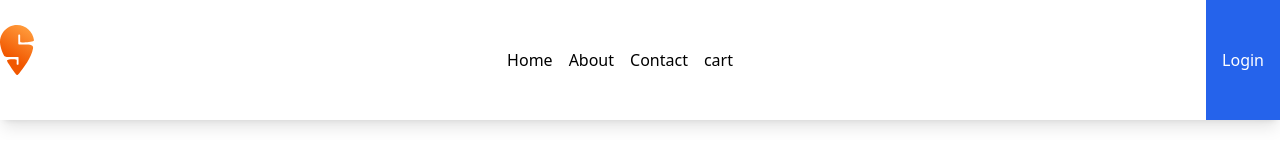
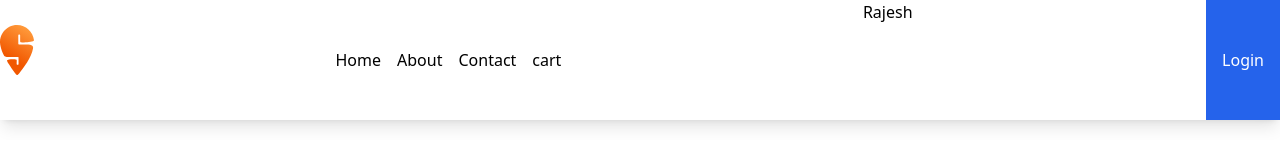
Before and after one commit to rky9/react, a React (Vite) app: page / in a window 1280 px wide. Shown: the top 160 px of the page. Built offline with nearby package versions, Linux system fonts and the light colour scheme; no server answers.

Commit message:
ContextAPI

```diff
--- a/src/App.js
+++ b/src/App.js
@@ -21,7 +21,7 @@
 //Optional chaining "?"
 //React use Reconsailation algo(diff algo) to find tree, it's find out what needs to ne update.
 
-import React from "react";
+import React, { useState } from "react";
 import ReactDOM from "react-dom/client";
 //Default import
 //named import
@@ -33,13 +33,21 @@ import Error from "./component/Error";
 import Footer from "./component/Footer";
 import Header from "./component/Header";
 import RestraurantMenu from "./component/RestraurantMenu";
+import UserContext from "./utils/UserContext";
+
 const AppLayout = () => {
+  const [user, setUser] = useState({
+    name: "Rajesh",
+    email: "mail@rajeshky.com",
+  });
   return (
-    <div key="div" style={{ background: "#fefefe" }}>
-      <Header />
-      <Outlet />
-      <Footer />
-    </div>
+    <UserContext.Provider value={{ user: user, setUser }}>
+      <div key="div" style={{ background: "#fefefe" }}>
+        <Header />
+        <Outlet />
+        <Footer />
+      </div>
+    </UserContext.Provider>
   );
 };
 const appRouter = createBrowserRouter([
--- a/src/component/Body.js
+++ b/src/component/Body.js
@@ -1,15 +1,16 @@
 //Chunking, Code Splitting, Dynamic bundling, Lazy Loading, On demand loading, Dynamic Import
 
-import React, { useEffect, useState } from "react";
+import React, { useContext, useEffect, useState } from "react";
 //import { restaurantList } from "../config";
 import { Link } from "react-router-dom";
+import UserContext from "../utils/UserContext";
 import RestrauntCard from "./RestraurantCard";
 import Shimmer from "./Shimmer";
 const Body = () => {
   const [allRestaurants, setAllRestaurants] = useState([]);
   const [filteredRestaurants, setFilteredRestaurants] = useState([]);
   const [searchText, setSearchText] = useState("");
-
+  const { user, setUser } = useContext(UserContext);
   async function getRestaurants() {
     const data = await fetch(
       "https://www.swiggy.com/dapi/restaurants/list/v5?lat=12.9351929&lng=77.62448069999999&page_type=DESKTOP_WEB_LISTING"
@@ -40,6 +41,7 @@ const Body = () => {
           placeholder="search"
           onChange={(e) => {
             setSearchText(e.target.value);
+            setUser({ name: e.target.value });
           }}
         />
         <button
--- a/src/component/Header.js
+++ b/src/component/Header.js
@@ -1,5 +1,6 @@
-import React from "react";
+import React, { useContext } from "react";
 import { Link } from "react-router-dom";
+import UserContext from "../utils/UserContext";
 import Logo from "./Logo";
 export const Title = () => (
   <a href="/">
@@ -8,6 +9,7 @@ export const Title = () => (
 );
 
 const Header = () => {
+  const { user } = useContext(UserContext);
   return (
     <div className="flex justify-between bg-white shadow-lg">
       <Title />
@@ -26,6 +28,7 @@ const Header = () => {
           <li className="m-2">cart</li>
         </ul>
       </div>
+      {user.name}
       <button className="bg-blue-600 p-4 text-white">Login</button>
     </div>
   );
--- /dev/null
+++ b/src/utils/UserContext.js
@@ -0,0 +1,10 @@
+import { createContext } from "react";
+
+const UserContext = createContext({
+  user: {
+    name: "dumm",
+    email: "mail@rajeshky.com",
+  },
+});
+UserContext.displayName = "UserContext";
+export default UserContext;
```
